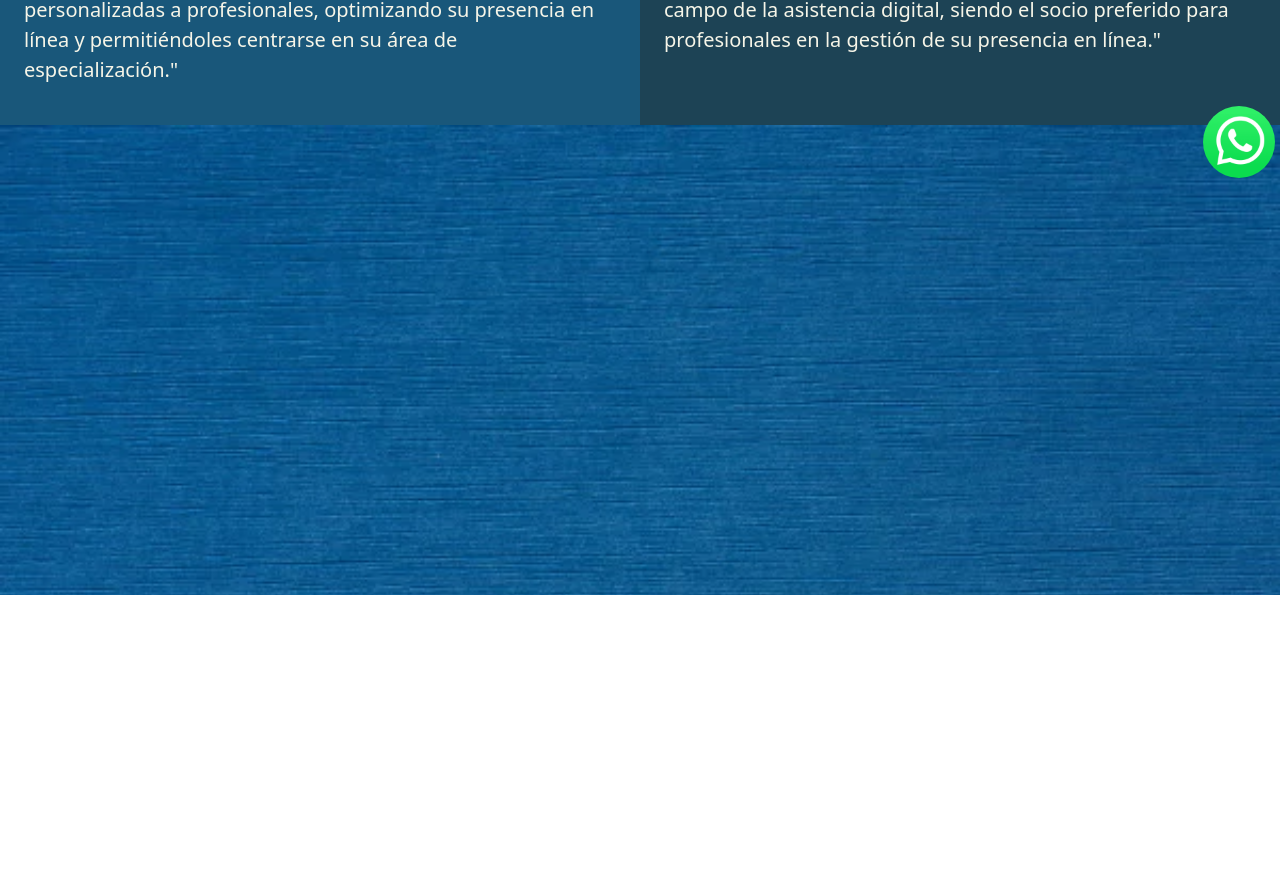
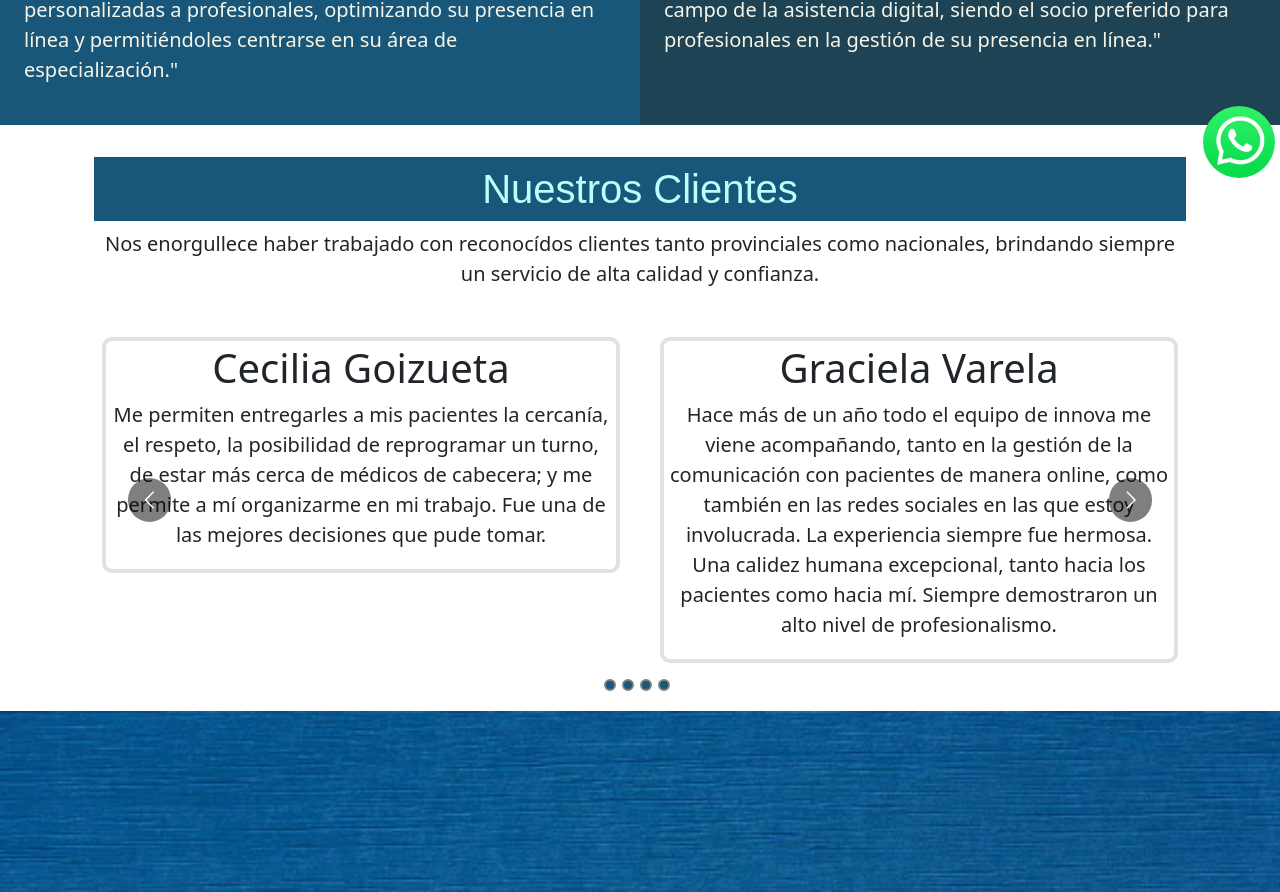
Before and after one commit to juacovanmessem/innova, a React (Vite) app: page / in a window 1280 px wide. Shown: the part 617-1509 px from the top of the page. Built offline with nearby package versions, Linux system fonts and the light colour scheme; a web font is replaced by a local one.

Commit message:
Carrucel de testimonios

```diff
--- a/src/components/Slider.jsx
+++ b/src/components/Slider.jsx
@@ -11,27 +11,21 @@ const responsive = {
   },
   tablet: {
     breakpoint: { max: 1024, min: 768 },
-    items: 3,
+    items: 2,
     slidesToSlide: 1
   },
   mobile: {
-    breakpoint: { max: 767, min: 464 },
-    items: 2,
+    breakpoint: { max: 767, min: 350 },
+    items: 1,
     slidesToSlide: 1
   }
 };
 
 const sliderImageUrl = [
-  { title: 'item 1', description: 'descripcion 1', url: "https://picsum.photos/200" ,logo:''},
-  { title: 'item 2', description: 'descripcion 1', url: "https://picsum.photos/200" ,logo:''},
-  { title: 'item 3', description: 'descripcion 1', url: "https://picsum.photos/200" ,logo:''},
-  { title: 'item 4', description: 'descripcion 1', url: "https://picsum.photos/200" ,logo:''},
-  { title: 'item 5', description: 'descripcion 1', url: "https://picsum.photos/200" ,logo:''},
-  { title: 'item 6', description: 'descripcion 1', url: "https://picsum.photos/200" ,logo:''},
-  { title: 'item 7', description: 'descripcion 1', url: "https://picsum.photos/200" ,logo:''},
-  { title: 'item 8', description: 'descripcion 1', url: "https://picsum.photos/200" ,logo:''},
-  { title: 'item 9', description: 'descripcion 1', url: "https://picsum.photos/200" ,logo:''},
-  { title: 'item 10', description: 'descripcion 1', url: "https://picsum.photos/200" ,logo:''}
+  { title: 'Cecilia Goizueta', description: 'Me permiten entregarles a mis pacientes la cercanía, el respeto, la posibilidad de reprogramar un turno, de estar más cerca de médicos de cabecera; y me permite a mí organizarme en mi trabajo. Fue una de las mejores decisiones que pude tomar.'},
+  { title: 'Graciela Varela', description: 'Hace más de un año todo el equipo de innova me viene acompañando, tanto en la gestión de la comunicación con pacientes de manera online, como también en las redes sociales en las que estoy involucrada. La experiencia siempre fue hermosa. Una calidez humana excepcional, tanto hacia los pacientes como hacia mí. Siempre demostraron un alto nivel de profesionalismo.'},
+  { title: 'Laura Vanelli', description: 'La verdad que estamos muy contentas. La página y los cursos funcionan bárbaro. Tenemos continuidad que eso era lo que más nos costaba, son super profesionales. Espero que sigamos todos juntos avanzando.'},
+  { title: 'Karina Gallardo', description: 'Vuestro valioso trabajo y organización son esenciales para el desarrollo de mi tarea cada día. Muchisimas gracias innova por todo su esfuerzo y dedicación.'},
 ];
 
 const Slider = () => {
@@ -46,6 +40,7 @@ const Slider = () => {
       <Carousel
         responsive={responsive}
         autoPlay={true}
+        autoPlaySpeed={20000}
         swipeable={true}
         draggable={true}
         showDots={true}
@@ -55,13 +50,11 @@ const Slider = () => {
         beforeChange={handleBeforeChange}  // Esto actualiza el índice antes de que se mueva el carrusel
       >
         {sliderImageUrl.map((imageUrl, index) => {
-          const isHighlighted = index === currentIndex % sliderImageUrl.length;
           return (
             <div
               key={index}
-              className={`border-4 border slider ${isHighlighted ? 'highlighted' : ''}` }
+              className={`border-4 border slider` }
             >
-              <img src={imageUrl.url} alt={imageUrl.title}/>
               <h3 className="display-6 text-center">{imageUrl.title}</h3>
               <p className="lead text-center">{imageUrl.description}</p>
             </div>
--- a/src/components/SobreNosotros.jsx
+++ b/src/components/SobreNosotros.jsx
@@ -1,7 +1,6 @@
 import React from 'react'
 import '../styles/SobreNosotros.css'
 import bg2 from '../assets/fondo.2.jpg'
-import clientes from '../assets/clientes.jpg'
 import Slider from "./Slider";
 import naty from '../assets/naty.jpg';
 
@@ -28,7 +27,7 @@ function SobreNosotros() {
           <p className='lead'>En INNOVA es: "Convertirnos en líderes reconocidos en el campo de la asistencia digital, siendo el socio preferido para profesionales en la gestión de su presencia en línea."</p>
         </div>
       </section>
-      {/*<section>
+      <section>
         <div className='container-lg text-center my-2 p-4'>
           <h1 className='headline p-2 palanquin-dark-regular'>Nuestros Clientes</h1>
             <p className='lead'>
@@ -38,7 +37,7 @@ function SobreNosotros() {
         <div className='container-md mb-3'>
           <Slider />
         </div>
-      </section>*/}
+      </section>
       <section className='p-4' style={{
         backgroundImage: `url(${bg2})`,
         backgroundSize: 'cover',
@@ -59,7 +58,6 @@ function SobreNosotros() {
           </p>
         </div>
       </section>
-
       <section>
         <div className='p-3 text-center'>
           <img src={naty} alt=""  className='img-fluid rounded-circle img-face blue-shadow show'/>
```
